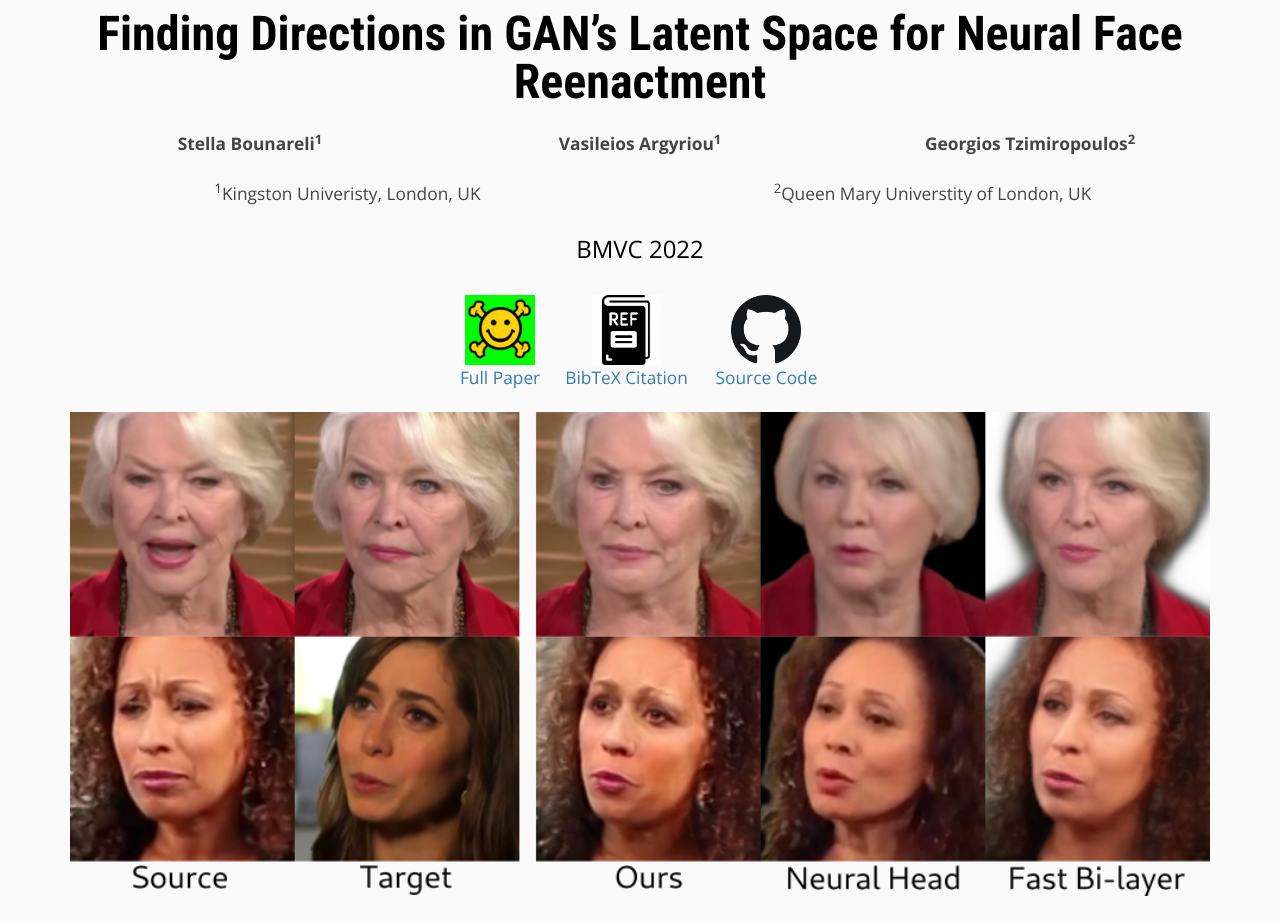
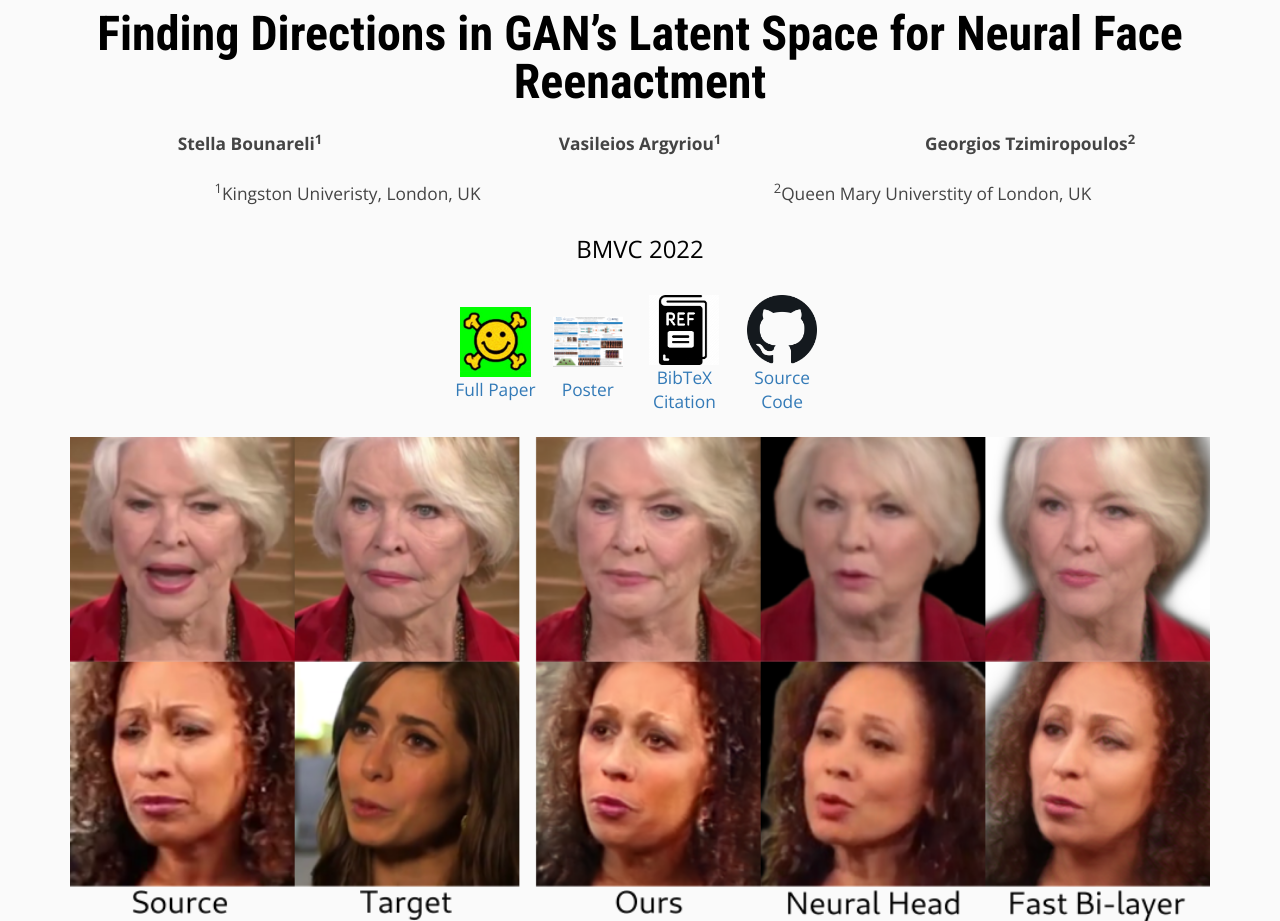
Before and after one commit to StelaBou/stylegan-directions-reenactment, a plain HTML site: page index.html in a window 1280 px wide. Shown: the top 921 px of the page. Drawn offline with nearby package versions, Linux system fonts and the light colour scheme; some packages are replaced by stand-ins of ours.

Commit message:
Add poster

```diff
--- a/index.html
+++ b/index.html
@@ -81,27 +81,58 @@
   <!-- links to paper  --->
   <center>
   <table class="resource-links">
+
     <tr>
-        <td>
+      <td width="150px" align="center">
+        <center>
+          <span style="font-size:22px">
           <a href="https://arxiv.org/abs/2202.00046">
             <img src="images/arxiv.jpg" class="img_links img-responsive">
             <div class="author">Full Paper</div>
           </a>
+        </span>
+        </center>
       </td>
-        <td>
+
+      <td width="150px" align="center">
+        <center>
+          <span style="font-size:22px">
+            <a href="./images/poster.pdf">
+              <img src="images/thumbnail_poster.png" class="img_links img-responsive">
+              <div class="author">Poster</div>
+            </a>
+        </span>
+        </center>
+      </td>
+
+      <td width="150px" align="center">
+        <center>
+          <span style="font-size:22px">
             <a href="citation.txt">
               <img src="images/bib.png" class="img_links img-responsive">
               <div class="author">BibTeX Citation</div>
+            </a>
+        </span>
+        </center>
       </td>
-        <td>
+
+      <td width="150px" align="center">
+        <center>
+          <span style="font-size:22px">
             <a href="https://github.com/StelaBou/stylegan_directions_face_reenactment">
-            <img src="images/gihub.png" class="img_links img-responsive">
+              <img src="images/github.png" class="img_links img-responsive">
               <div class="author">Source Code</div>
+            </a>
+        </span>
+        </center>
       </td>
+
+
+  </tr>
   </table>
-
 </center>
   <br>
+
 
   <!-- Teaser image -->
   <center>
```
Also changed, not shown: images/github.png (renamed from images/gihub.png), images/thumbnail_poster.png (added), 1 other file. Lines whose indentation alone changed are shown as unchanged.
